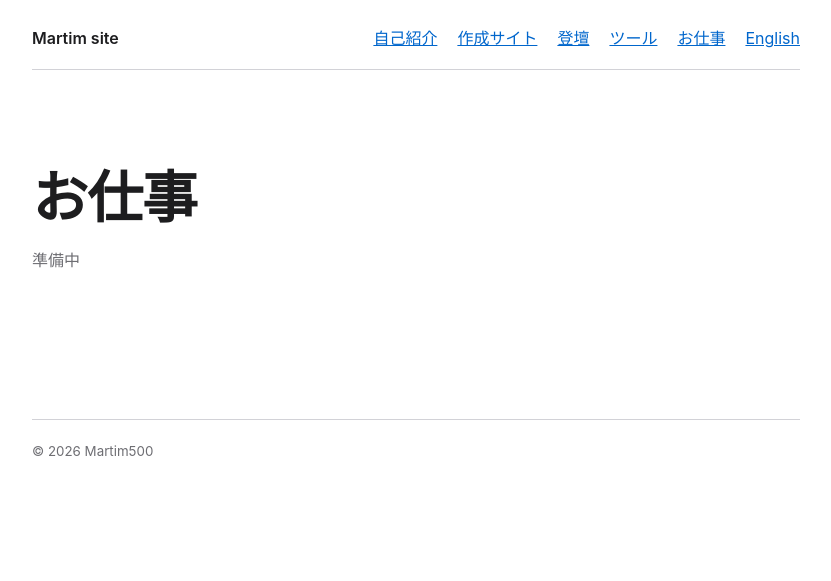
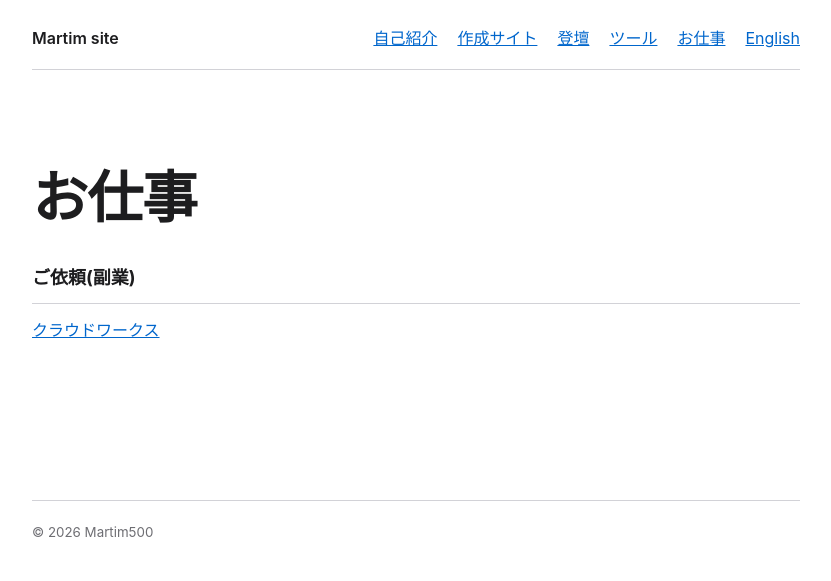
Before and after one commit to Martim500/Martim500.github.io, an Astro site: page /services in a window 1280 px wide. Shown: the whole page, without its empty margins (224-1055 px from the left). Built offline with nearby package versions, Linux system fonts and the light colour scheme; Astro itself is replaced by a stand-in of ours.

Commit message:
Add name reading, CrowdWorks profile, side/main contact groups; relax company-name rule
Co-Authored-By: Claude Sonnet 5.5 <noreply@anthropic.com>
Claude-Session: https://claude.ai/code/session_01EP8xcxfzfphRE1Fc4RGYEz

```diff
--- a/src/components/Services.astro
+++ b/src/components/Services.astro
@@ -9,19 +9,26 @@ interface Props {
 const { lang } = Astro.props;
 const t = ui[lang];
 const published = serviceProfiles.filter((s) => s.url);
+const groups = [
+  { key: 'side' as const, label: t.sideWork },
+  { key: 'main' as const, label: t.mainWork },
+]
+  .map((g) => ({ ...g, items: published.filter((s) => s.group === g.key) }))
+  .filter((g) => g.items.length > 0);
 ---
 
 <Base lang={lang} page="services" title={t.services}>
   <section class="reveal">
     <h1>{t.services}</h1>
     {
-      published.length === 0 ? (
+      groups.length === 0 ? (
         <p class="muted">{t.preparing}</p>
       ) : (
+        groups.map((g) => (
           <>
-          <p class="muted">{t.servicesLead}</p>
+            <h3>{g.label}</h3>
             <ul class="entries">
-            {published.map((s) => (
+              {g.items.map((s) => (
                 <li>
                   <a href={s.url} rel="noopener noreferrer">{s.name}</a>
                   {s.summary && <div class="meta">{s.summary[lang]}</div>}
@@ -29,6 +36,7 @@ const published = serviceProfiles.filter((s) => s.url);
               ))}
             </ul>
           </>
+        ))
       )
     }
   </section>
--- a/src/data/career.ts
+++ b/src/data/career.ts
@@ -1,10 +1,14 @@
 // 自己紹介・AWS経歴。確認済みの事実だけを書く。
-// 所属会社名・案件名・顧客名は載せない(README「公開前のルール」)。
+// 会社名の掲載は本人が可としている。案件名・顧客名は載せない(README「公開前のルール」)。
 import type { Lang } from './site';
 
 type L = Record<Lang, string>;
 
 export const intro: L[] = [
+  {
+    ja: 'Martim(マーティン)です。',
+    en: 'I am Martim (pronounced "Martin").',
+  },
   {
     ja: 'AWSクラウドエンジニアです。AWSの実務経験は3年(2026年時点)。Amazon Bedrock、AWS Lambda、AWS IoT、コスト最適化などを扱っています。',
     en: 'I am an AWS cloud engineer with 3 years of hands-on AWS experience (as of 2026). I work with Amazon Bedrock, AWS Lambda, AWS IoT and cost optimization.',
--- a/src/data/services.ts
+++ b/src/data/services.ts
@@ -1,14 +1,21 @@
-// 外部プラットフォームでのプロフィール。url を入れたものだけ表示する。
+// 外部プラットフォームでのプロフィール・連絡先。url を入れたものだけ表示する。
 // 案件名・顧客名・依頼元の企業名は載せない(README「公開前のルール」)。
+// メールアドレスは載せない(機密スキャンが検出する。載せる場合は方針を決めてから)。
 import type { Lang } from './site';
 
 export interface ServiceProfile {
   name: string;
+  // 'side' 副業のご依頼 / 'main' 本業のご相談
+  group: 'side' | 'main';
   url?: string;
   summary?: Record<Lang, string>;
 }
 
 export const serviceProfiles: ServiceProfile[] = [
-  { name: 'クラウドワークス' },
-  { name: 'ココナラ' },
+  {
+    name: 'クラウドワークス',
+    group: 'side',
+    url: 'https://crowdworks.jp/public/employees/6605678',
+  },
+  { name: 'ココナラ', group: 'side' },
 ];
--- a/src/data/site.ts
+++ b/src/data/site.ts
@@ -132,7 +132,8 @@ export const ui = {
     talkCount: '登壇',
     timesSuffix: '回',
     preparing: '準備中',
-    servicesLead: '外部プラットフォームでのプロフィールです。',
+    sideWork: 'ご依頼(副業)',
+    mainWork: 'ご相談(本業)',
     todoWorks: 'TODO: 作成サイト(未定)',
     openTool: '開く',
     switchLabel: 'English',
@@ -152,7 +153,8 @@ export const ui = {
     talkCount: 'Talks',
     timesSuffix: '',
     preparing: 'Coming soon',
-    servicesLead: 'My profiles on external platforms.',
+    sideWork: 'Freelance requests',
+    mainWork: 'Business inquiries (main job)',
     todoWorks: 'TODO: Works (to be decided)',
     openTool: 'Open',
     switchLabel: '日本語',
```
Also changed, not shown: README.md. Lines whose indentation alone changed are shown as unchanged.
